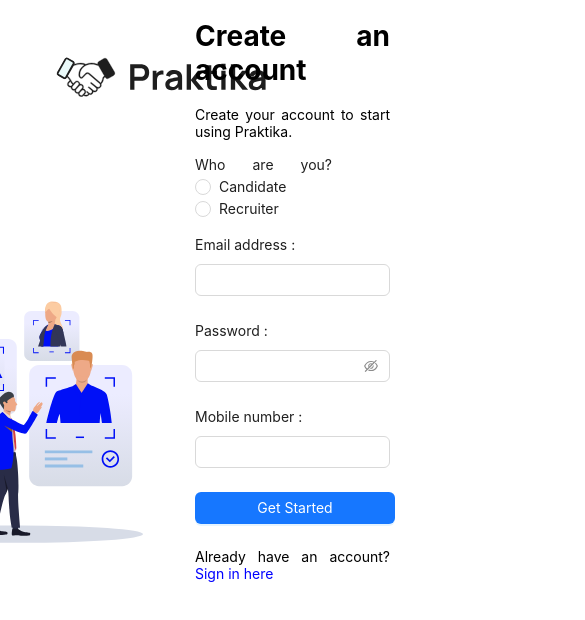
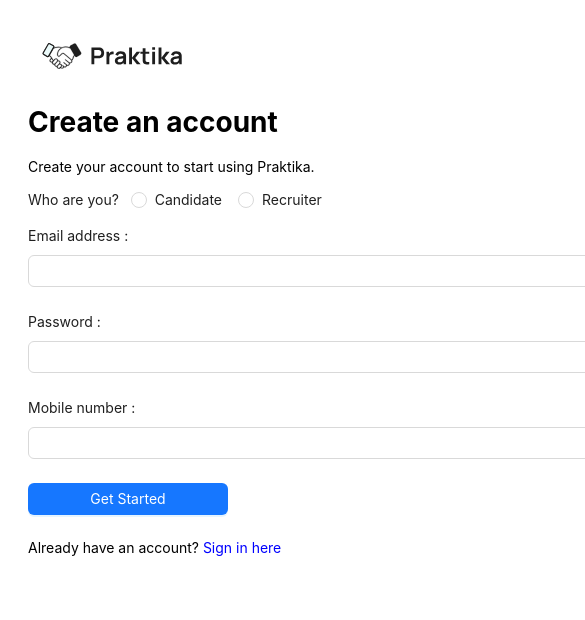
Before and after one commit to ParthJedi/final-repo, a React (Create React App) app: page / in a window 390 px wide. Shown: the top 620 px of the page, 585 px wide, since content can reach past the window. Built offline with nearby package versions, Linux system fonts and the light colour scheme.

Commit message:
landing and signup made responsive

```diff
--- a/src/App.css
+++ b/src/App.css
@@ -14,12 +14,49 @@
 	right: 108px;
 }
 
-@media (max-width: 900px) {
+.mini-logo-item {
+	display: none;
+}
+
+@media (max-width: 950px) {
 	.background-img {
 		height: 286px;
+		margin: auto;
 		margin-top: 8em;
 		position: relative;
 		right: 100px;
+	}
+}
+
+@media (max-width: 899px) {
+	.background-img {
+		margin: auto;
+		position: relative;
+		right: 0;
+	}
+}
+
+@media (max-width: 500px) {
+	.content-row {
+		width: 200vh;
+		padding: 2em;
+		height: 50vh;
+	}
+	.left-content-col {
+		display: none;
+	}
+	.right-content-col {
+		overflow: hidden;
+	}
+	.right-content-block {
+		width: 80vh;
+	}
+	.mini-logo-item {
+		display: block;
+	}
+	#praktika-logo {
+		width: 10em !important;
+		padding: 1em !important;
 	}
 }
 
--- a/src/components/LandingPage/RightContent/index.jsx
+++ b/src/components/LandingPage/RightContent/index.jsx
@@ -2,6 +2,7 @@
 import { Col, Form, Input, Button, Radio, Spin, notification } from 'antd';
 import { Link, useNavigate } from 'react-router-dom';
 import API from '../../../utils/API/api';
+import PraktikaLogo from '../../Logo';
 
 function RightContent({ setToken }) {
 	const navigate = useNavigate();
@@ -66,6 +67,9 @@
 	}
 	return (
 		<Col className='right-content-block'>
+			<span className='mini-logo-item'>
+				<PraktikaLogo />
+			</span>
 			<div style={{ textAlign: 'justify' }}>
 				<h1>Create an account</h1>
 				<p>Create your account to start using Praktika.</p>
--- a/src/components/LandingPage/index.jsx
+++ b/src/components/LandingPage/index.jsx
@@ -5,11 +5,11 @@
 
 function LandingPage({ setToken }) {
 	return (
-		<Row>
-			<Col span={12}>
+		<Row className='content-row'>
+			<Col span={12} className='left-content-col'>
 				<LeftContent />
 			</Col>
-			<Col span={12}>
+			<Col span={12} className='right-content-col'>
 				<RightContent setToken={setToken} />
 			</Col>
 		</Row>
--- a/src/components/LoginPage/RightContent/index.jsx
+++ b/src/components/LoginPage/RightContent/index.jsx
@@ -2,6 +2,7 @@
 import { Col, Form, Input, Button, Spin, notification } from 'antd';
 import { Link, useNavigate } from 'react-router-dom';
 import API from '../../../utils/API/api';
+import PraktikaLogo from '../../Logo';
 
 function RightContent({ setToken }) {
 	const navigate = useNavigate();
@@ -56,6 +57,9 @@
 	}
 	return (
 		<Col className='right-content-block'>
+			<span className='mini-logo-item'>
+				<PraktikaLogo />
+			</span>
 			<div style={{ textAlign: 'justify' }}>
 				<h1>Welcome back!</h1>
 				<p>Please enter your login details.</p>
--- a/src/components/LoginPage/index.jsx
+++ b/src/components/LoginPage/index.jsx
@@ -2,16 +2,14 @@
 import { Col, Row } from 'antd';
 import LeftContent from './LeftContent';
 import RightContent from './RightContent';
-// import { useOutletContext } from 'react-router-dom';
 
 function LoginPage({ setToken }) {
-	// const obj = useOutletContext();
 	return (
-		<Row>
-			<Col span={12}>
+		<Row className='content-row'>
+			<Col span={12} className='left-content-col'>
 				<LeftContent />
 			</Col>
-			<Col span={12}>
+			<Col span={12} className='right-content-col'>
 				<RightContent setToken={setToken} />
 			</Col>
 		</Row>
```
